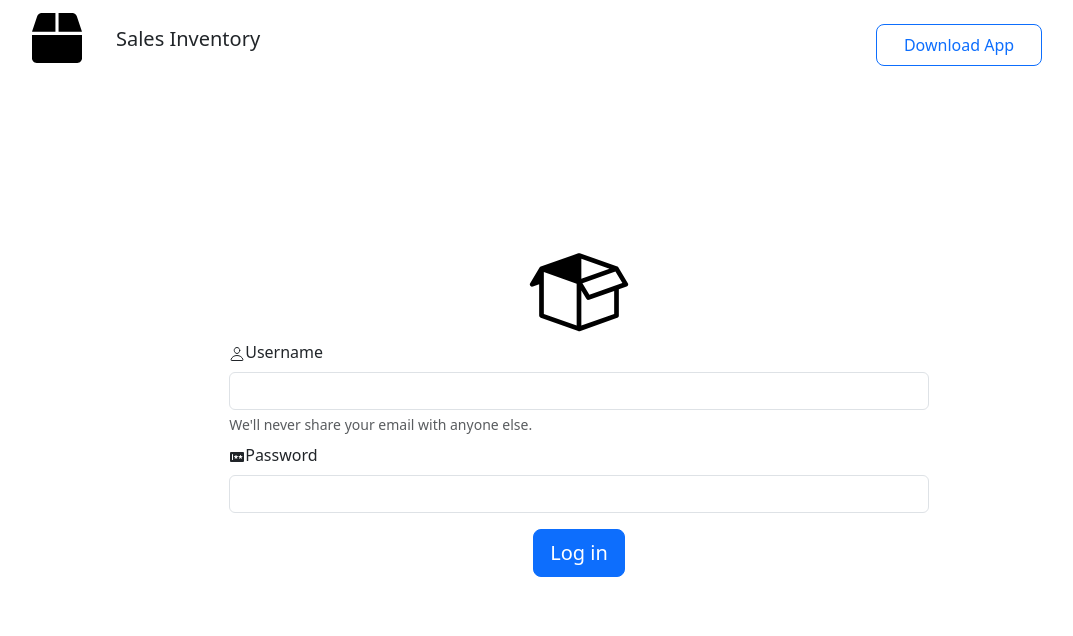
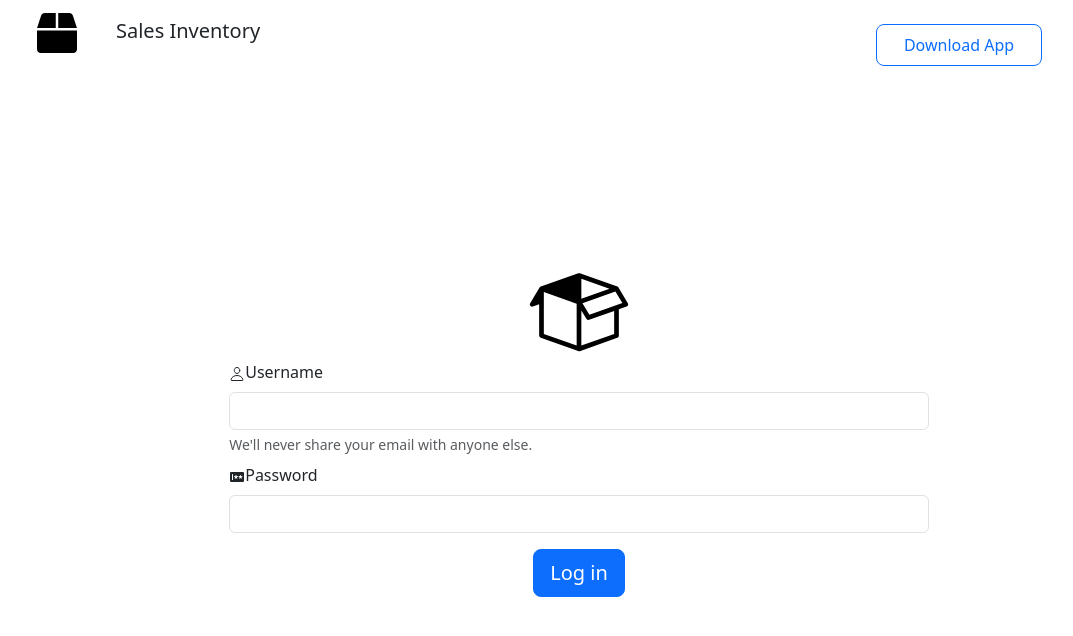
Before and after one commit to MarkRyuo/SalesInventory-SIMS-, a React (Vite) app in the folder client/: page / in a window 1280 px wide. Shown: the top 636 px of the page, without its empty margins (61-1134 px from the left). Built offline with nearby package versions, Linux system fonts and the light colour scheme.

Commit message:
Subject: Body

```diff
--- a/client/src/App.tsx
+++ b/client/src/App.tsx
@@ -17,7 +17,7 @@ function App() {
               <NavbarLogin/>
           </div>
 
-          <div style={{width: "75vw", height: "100px"}}></div>{/* Spacing */}
+          <div style={{width: "75vw", height: "130px"}}></div>{/* Spacing */}
 
           <div className="row d-flex justify-content-center">
               {/* Logo */} <img src="/icons8-box.svg" alt="Error Svg" width={"100px"} height={"100px"}/>
--- a/client/src/components/Navbar/NavbarLogin.tsx
+++ b/client/src/components/Navbar/NavbarLogin.tsx
@@ -10,13 +10,13 @@ export default function NavbarLogin() {
                 <nav className="navbar col-1 d-none d-sm-block pb-5">
                     <div className="">
                         <a className="navbar-brand d-flex justify-content-center m-0" href="#">
-                            <p className="text-center"><FaBox style={{width: "50px", height: "50px"}}/></p>
+                            <p className="text-center"><FaBox style={{width: "40px", height: "40px"}}/></p>
                             {/* <img src= alt="Bootstrap" width="70" height="70"/> */}
                         </a>
                     </div>
                 </nav>
                 <div className="col-8">
-                    <p className="lead py-4">Sales Inventory</p>
+                    <p className="lead py-3">Sales Inventory</p>
                 </div>
 
                 <div className="col-2 pt-4">
```
